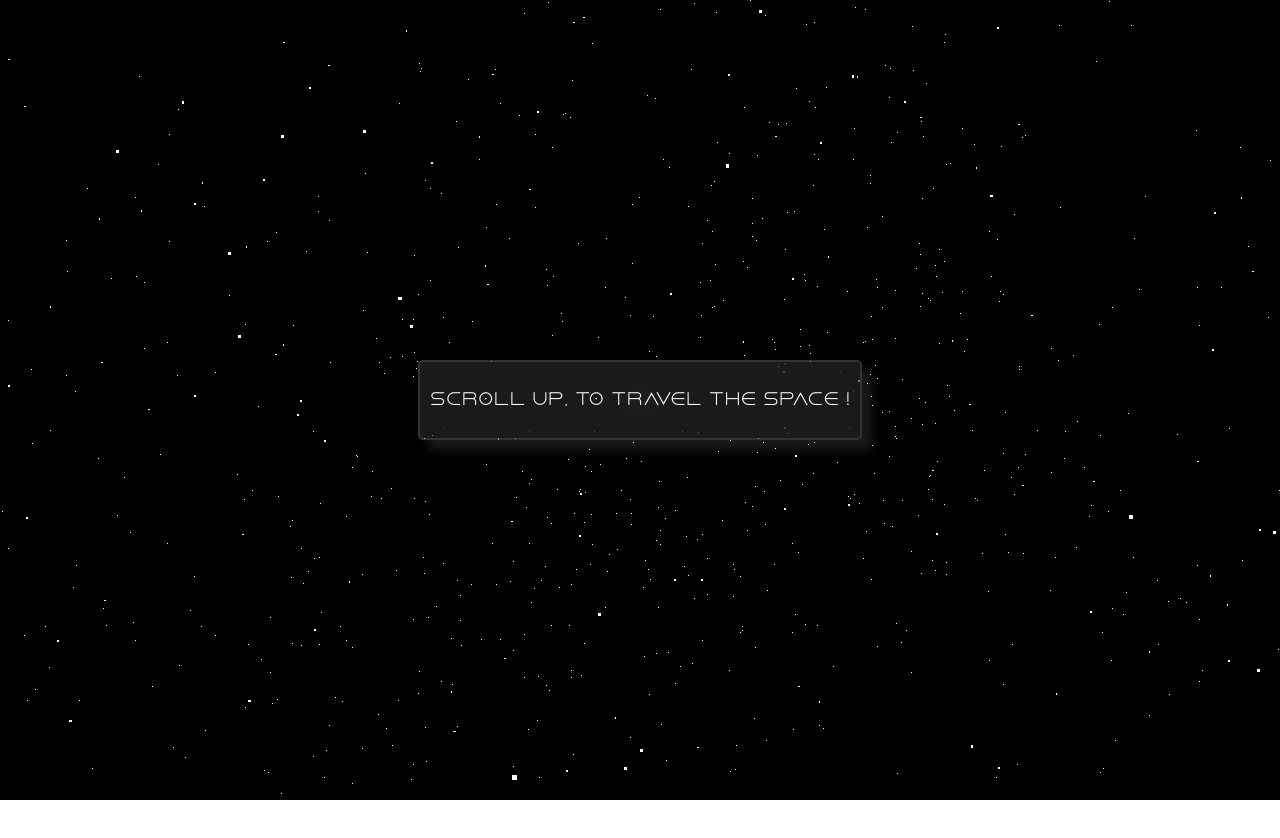
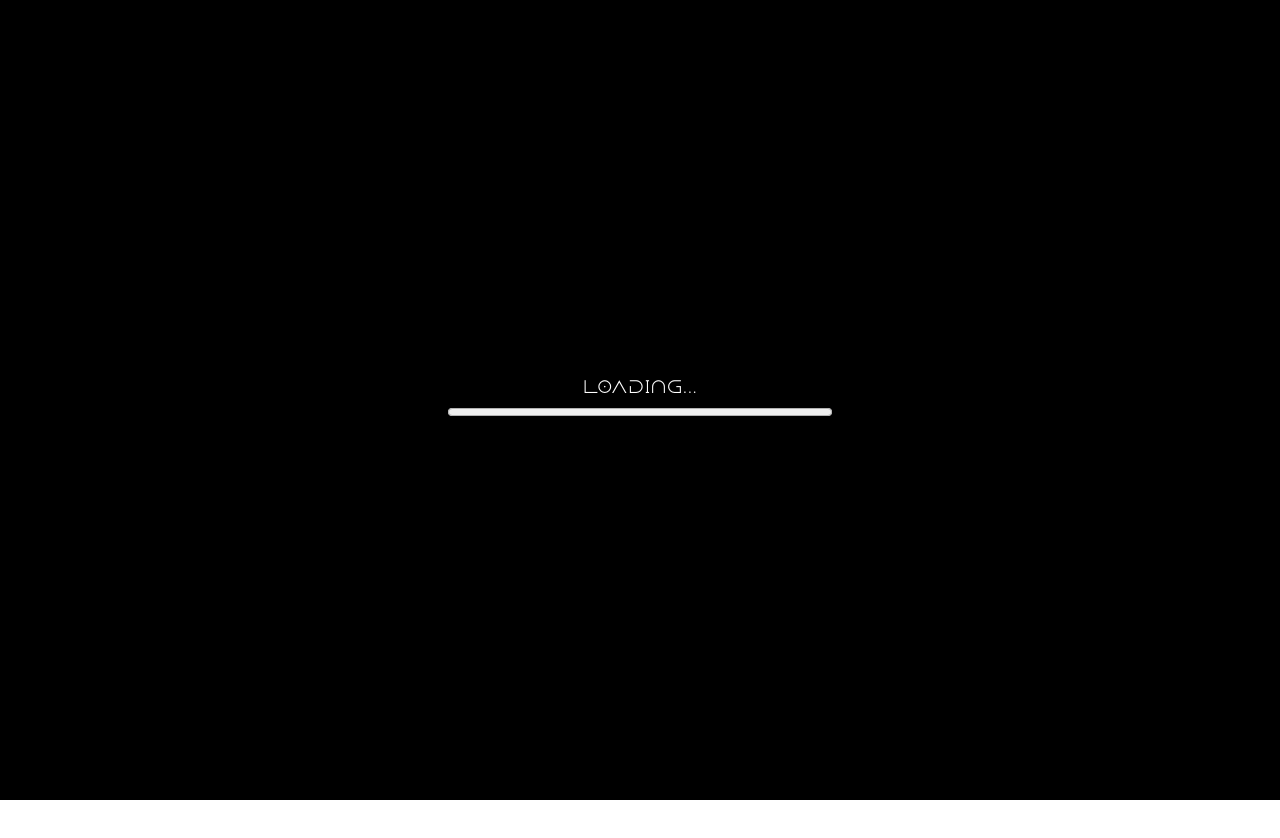
Before and after one commit to neel07sanghvi/neelsanghvi, a website built with Vite: page index.html in a window 1280 px wide. Shown: the top 838 px of the page. After the commit the page ends 800 px from the top, so only its background shows below. Built offline with nearby package versions, Linux system fonts and the light colour scheme.

Commit message:
chrome space

```diff
--- a/index.html
+++ b/index.html
@@ -8,6 +8,10 @@
     <title>Neel Sanghvi</title>
   </head>
   <body>
+    <div class="progress-bar-container">
+      <label for="progress-bar"> Loading... </label>
+      <progress id="progress-bar" value="0" max="100"></progress>
+    </div>
     <div id="app">
       <div class="info">
         <div class="textInfo">
--- a/public/main.js
+++ b/public/main.js
@@ -55,7 +55,20 @@ light = new THREE.AmbientLight("white", 1);
 scene.add(light);
 
 stars = scene.children[0];
-const loader = new GLTFLoader();
+
+const loadingManager = new THREE.LoadingManager();
+
+const progressBar = document.querySelector("#progress-bar");
+loadingManager.onProgress = function (url, loaded, total) {
+  progressBar.value = (loaded / total) * 100;
+};
+
+const progressBarContainer = document.querySelector(".progress-bar-container");
+loadingManager.onLoad = function () {
+  progressBarContainer.style.display = "none";
+};
+
+const loader = new GLTFLoader(loadingManager);
 loader.load("./toy_rocket/scene.gltf", (gltf) => {
   rocketGLTF = gltf.scene;
   rocketGLTF.position.y = spaceShipMax;
--- a/style.css
+++ b/style.css
@@ -27,9 +27,14 @@
   src: url("Dune_Rise.otf");
 }
 
+html {
+  height: -webkit-fill-available;
+}
+
 body {
   height: 200vh;
   width: 100vw;
+  height: -webkit-fill-available;
 }
 
 #app {
@@ -46,6 +51,29 @@ body {
   position: fixed;
   left: 0;
   top: 0;
+}
+
+.progress-bar-container {
+  height: 100%;
+  width: 100%;
+  background-color: rgba(0, 0, 0, 1);
+  z-index: 2;
+  display: flex;
+  justify-content: center;
+  align-items: center;
+  flex-direction: column;
+  font-family: "DuneRise";
+  position: fixed;
+}
+
+#progress-bar {
+  width: 30%;
+  height: 2%;
+  margin-top: 0.5%;
+}
+
+label {
+  color: white;
 }
 
 .info {
```
